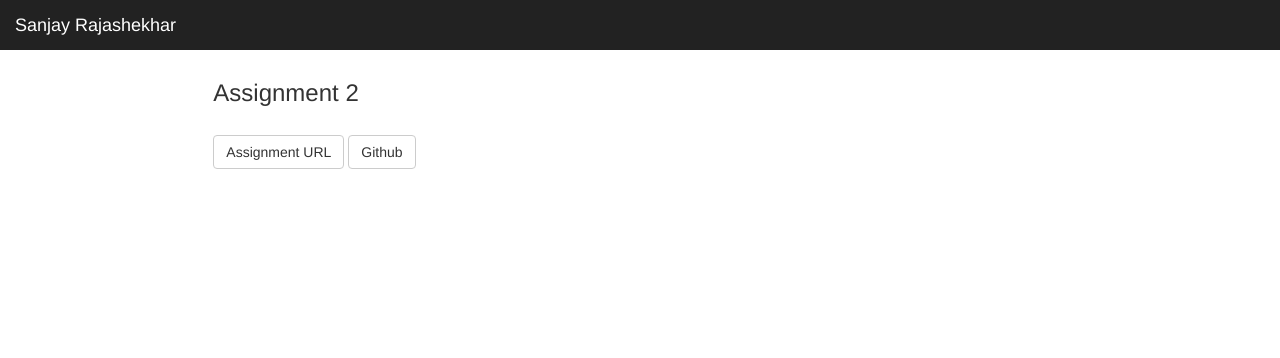
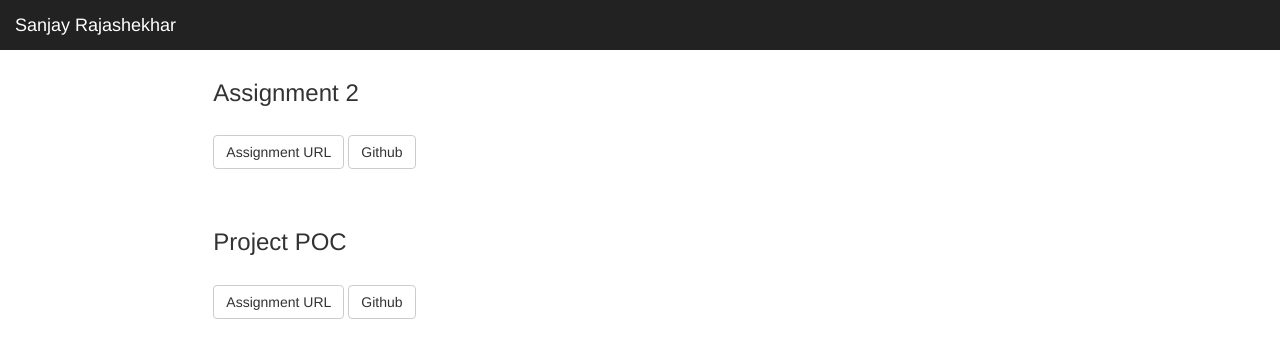
Before and after one commit to 91sanjay/cs5610fall2015, a website: page public/index.html in a window 1280 px wide. Drawn offline with nearby package versions, Linux system fonts and the light colour scheme; files that its build step writes are made by us from their sources; files whose address does not match are found by name.

Commit message:
Add POC link on home page

```diff
--- a/public/index.html
+++ b/public/index.html
@@ -55,6 +55,11 @@
 			<a class="btn btn-default" href="http://cs5610-rajsanjay.rhcloud.com/assignment/index.html" role="button">Assignment URL</a>
 			<a class="btn btn-default" href="https://github.com/91sanjay/cs5610fall2015/releases/tag/v0.2" role="button">Github</a>
         </div>
+        <div class="col-sm-10 col-sm-offset-2 main">
+          <h3 class="page-header">Project POC</h3>
+          <a class="btn btn-default" href="http://cs5610-rajsanjay.rhcloud.com/project/index.html" role="button">Assignment URL</a>
+          <a class="btn btn-default" href="https://github.com/91sanjay/cs5610fall2015/releases/tag/v0.2" role="button">Github</a>
+        </div>
       </div>
     </div>
 
```
